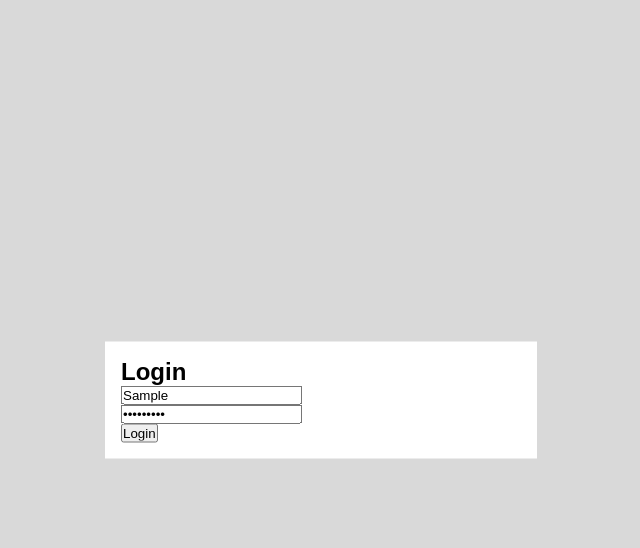
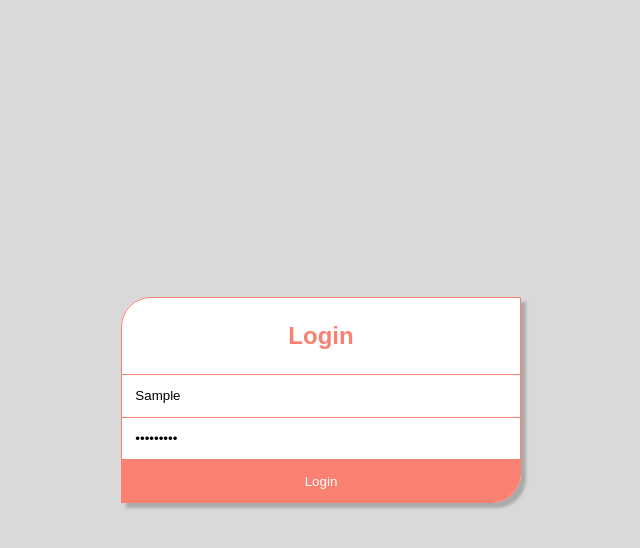
Before and after one commit to NJIT-CS490-project/CS490-frontend, a plain HTML site: page index.html in a window 1280 px wide. Both pictures are taken after typing "Sample", "Sample123" into the empty fields and a click on the input "Login". Shown: the whole page, without its empty margins (319-959 px from the left). Drawn offline with Linux system fonts and the light colour scheme; no server answers.

Commit message:
Update stylesheet

```diff
--- a/css/style.css
+++ b/css/style.css
@@ -1,10 +1,32 @@
+/*
+ * Incorrect username/password. Highlight red.
+ * Shake container on incorrect
+ */
+
+:root {
+  --page-color: #d9d9d9;
+  --primary-color: #fa8072;
+  --primary-highlight-color: #faa9a0;
+  --transition-speed: .25s;
+  --border-radius: 30px;
+  --shadow-color: #aaa;
+}
+
 * {
   margin: 0;
   padding: 0;
+  box-sizing: inherit;
 }
-body {
-  background-color: #d9d9d9;
+
+*:before, *:after {
+  box-sizing: inherit;
 }
+
+html {
+  background-color: var(--page-color);
+  box-sizing: border-box;
+}
+
 
 #loginContainer {
   font-family: arial;
@@ -16,10 +38,47 @@ body {
   background-color: white;
 
   width: 25em;
-  margin: 0 auto;
-  padding: 1em;
+
+  border-radius: 30px 0 30px 0;
+
+  box-shadow: 5px 5px 3px var(--shadow-color);
 }
 
-input {
+#loginContainer > h1 {
+  color: var(--primary-color);
+  width: 100%;
+  text-align: center;
+  padding: 1em 0;
+  border: var(--primary-color) 1px solid;
+  border-radius: 30px 0 0 0;
+}
+
+#loginContainer input {
+  width: 100%;
+  border: var(--primary-color) 1px solid;
+  border-top: 0;
+  padding: 1em;
+  transition: all var(--transition-speed) ease-in-out;
   display: block;
 }
+
+#loginContainer input:last-child {
+  border-bottom: var(--primary-color) 1px solid;
+  border-radius: 0 0 var(--border-radius) 0;
+  transition: none !important;
+  cursor: pointer;
+}
+
+#loginContainer input:hover, #loginContainer input:focus {
+  background-color: var(--primary-color);
+  color: white;
+  outline: none;
+}
+
+#loginContainer input:active {
+  background-color: var(--primary-highlight-color);
+}
+
+#loginContainer input::-moz-focus-inner {
+  border: 0;
+}
```
